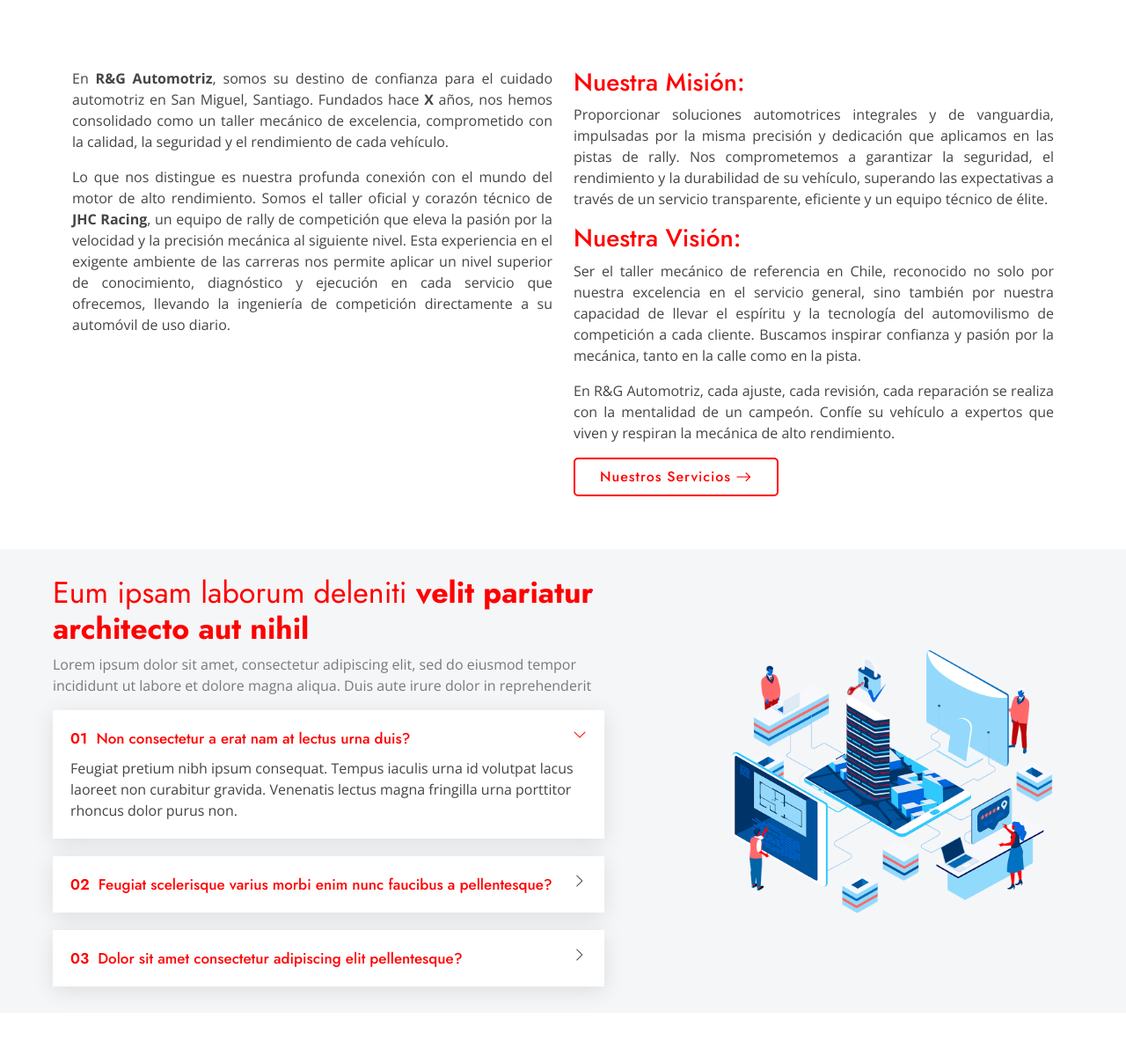
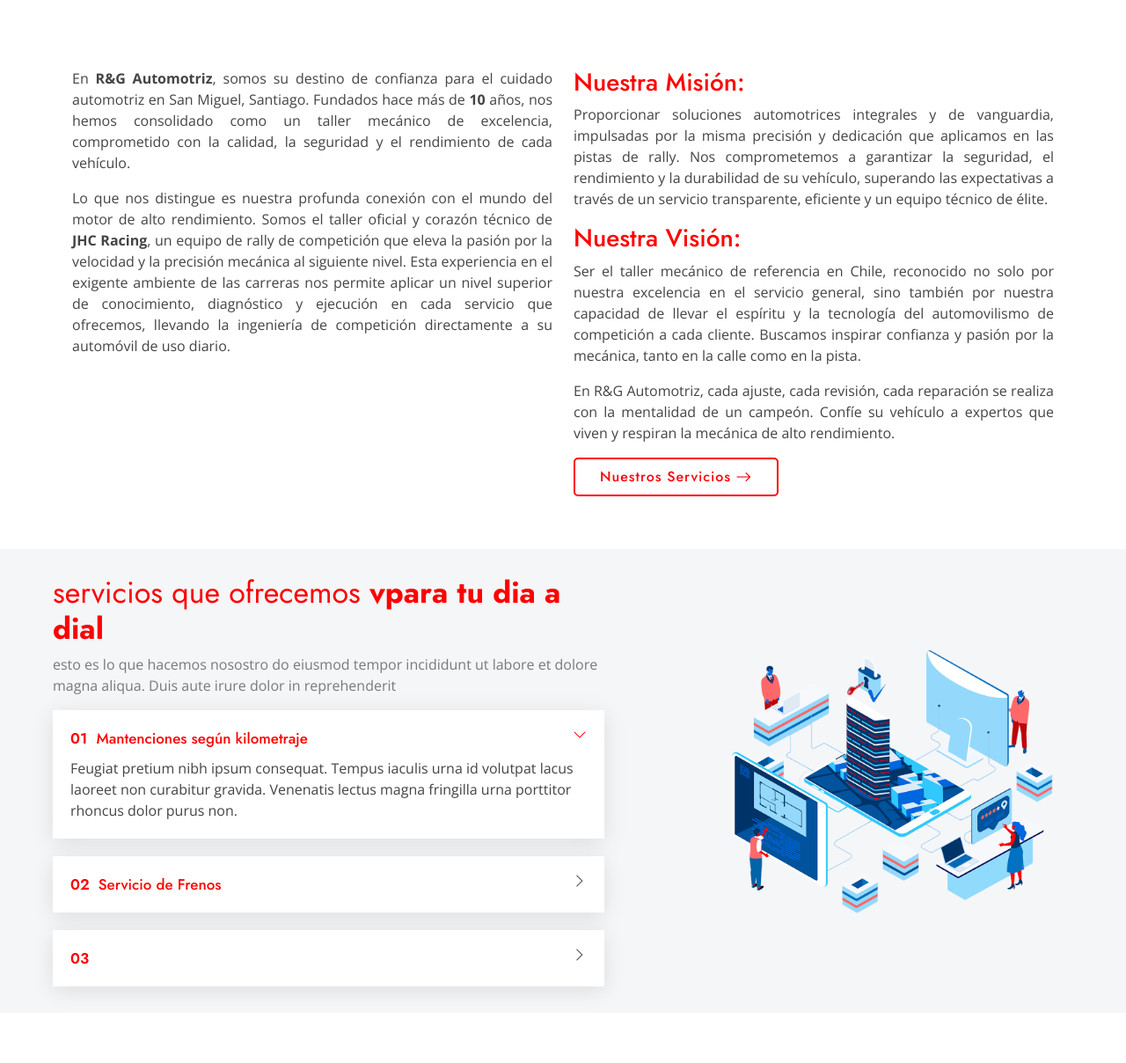
Before and after one commit to BenjaminRoj/RyG.github.io, a plain HTML site: page index.html in a window 1280 px wide. Shown: the part 873-2081 px from the top of the page at 88% size. Drawn offline with nearby package versions, Linux system fonts and the light colour scheme.

Commit message:
agregacion de texto e imagenes

```diff
--- a/assets/css/main.css
+++ b/assets/css/main.css
@@ -45,7 +45,7 @@
 }
 
 .dark-background {
-  --background-color: #363636;
+  --background-color: #8a8a8a;
   --default-color: #ffffff;
   --heading-color: #ffffff;
   --surface-color: #313131;
--- a/index.html
+++ b/index.html
@@ -91,8 +91,8 @@
       <div class="container">
         <div class="row gy-4">
           <div class="col-lg-6 order-2 order-lg-1 d-flex flex-column justify-content-center" data-aos="zoom-out">
-            <h1>Better Solutions For Your Business</h1>
-            <p>We are team of talented designers making websites with Bootstrap</p>
+            <h1>Tu vehiculo en las mejores manos</h1>
+            <p>Somos super wenos nosotros</p>
             <div class="d-flex">
               <a href="#about" class="btn-get-started">Get Started</a>
               <a href="https://www.youtube.com/watch?v=Y7f98aduVJ8" class="glightbox btn-watch-video d-flex align-items-center"><i class="bi bi-play-circle"></i><span>Watch Video</span></a>
@@ -179,7 +179,7 @@
     <div class="col-lg-6 content" data-aos="fade-up" data-aos-delay="100">
       <p>
         En <strong>R&G Automotriz</strong>, somos su destino de confianza para el cuidado automotriz en San Miguel, Santiago.
-        Fundados hace <strong>X</strong> años, nos hemos consolidado como un taller mecánico de excelencia,
+        Fundados hace más de <strong>10</strong> años, nos hemos consolidado como un taller mecánico de excelencia,
         comprometido con la calidad, la seguridad y el rendimiento de cada vehículo.
       </p>
       <p>
@@ -226,9 +226,9 @@
           <div class="col-lg-7 d-flex flex-column justify-content-center order-2 order-lg-1">
 
             <div class="content px-xl-5" data-aos="fade-up" data-aos-delay="100">
-              <h3><span>Eum ipsam laborum deleniti </span><strong>velit pariatur architecto aut nihil</strong></h3>
+              <h3><span>servicios que ofrecemos </span><strong>vpara tu dia a dial</strong></h3>
               <p>
-                Lorem ipsum dolor sit amet, consectetur adipiscing elit, sed do eiusmod tempor incididunt ut labore et dolore magna aliqua. Duis aute irure dolor in reprehenderit
+                esto es lo que hacemos nosostro do eiusmod tempor incididunt ut labore et dolore magna aliqua. Duis aute irure dolor in reprehenderit
               </p>
             </div>
 
@@ -236,7 +236,7 @@
 
               <div class="faq-item faq-active">
 
-                <h3><span>01</span> Non consectetur a erat nam at lectus urna duis?</h3>
+                <h3><span>01</span> Mantenciones según kilometraje</h3>
                 <div class="faq-content">
                   <p>Feugiat pretium nibh ipsum consequat. Tempus iaculis urna id volutpat lacus laoreet non curabitur gravida. Venenatis lectus magna fringilla urna porttitor rhoncus dolor purus non.</p>
                 </div>
@@ -244,15 +244,15 @@
               </div><!-- End Faq item-->
 
               <div class="faq-item">
-                <h3><span>02</span> Feugiat scelerisque varius morbi enim nunc faucibus a pellentesque?</h3>
+                <h3><span>02</span> Servicio de Frenos</h3>
                 <div class="faq-content">
-                  <p>Dolor sit amet consectetur adipiscing elit pellentesque habitant morbi. Id interdum velit laoreet id donec ultrices. Fringilla phasellus faucibus scelerisque eleifend donec pretium. Est pellentesque elit ullamcorper dignissim. Mauris ultrices eros in cursus turpis massa tincidunt dui.</p>
+                  <p> fend donec pretium. Est pellentesque elit ullamcorper dignissim. Mauris ultrices eros in cursus turpis massa tincidunt dui.</p>
                 </div>
                 <i class="faq-toggle bi bi-chevron-right"></i>
               </div><!-- End Faq item-->
 
               <div class="faq-item">
-                <h3><span>03</span> Dolor sit amet consectetur adipiscing elit pellentesque?</h3>
+                <h3><span>03</span> </h3>
                 <div class="faq-content">
                   <p>Eleifend mi in nulla posuere sollicitudin aliquam ultrices sagittis orci. Faucibus pulvinar elementum integer enim. Sem nulla pharetra diam sit amet nisl suscipit. Rutrum tellus pellentesque eu tincidunt. Lectus urna duis convallis convallis tellus. Urna molestie at elementum eu facilisis sed odio morbi quis</p>
                 </div>
```
Also changed, not shown: assets/img/hero-img.png, 1 other file.
